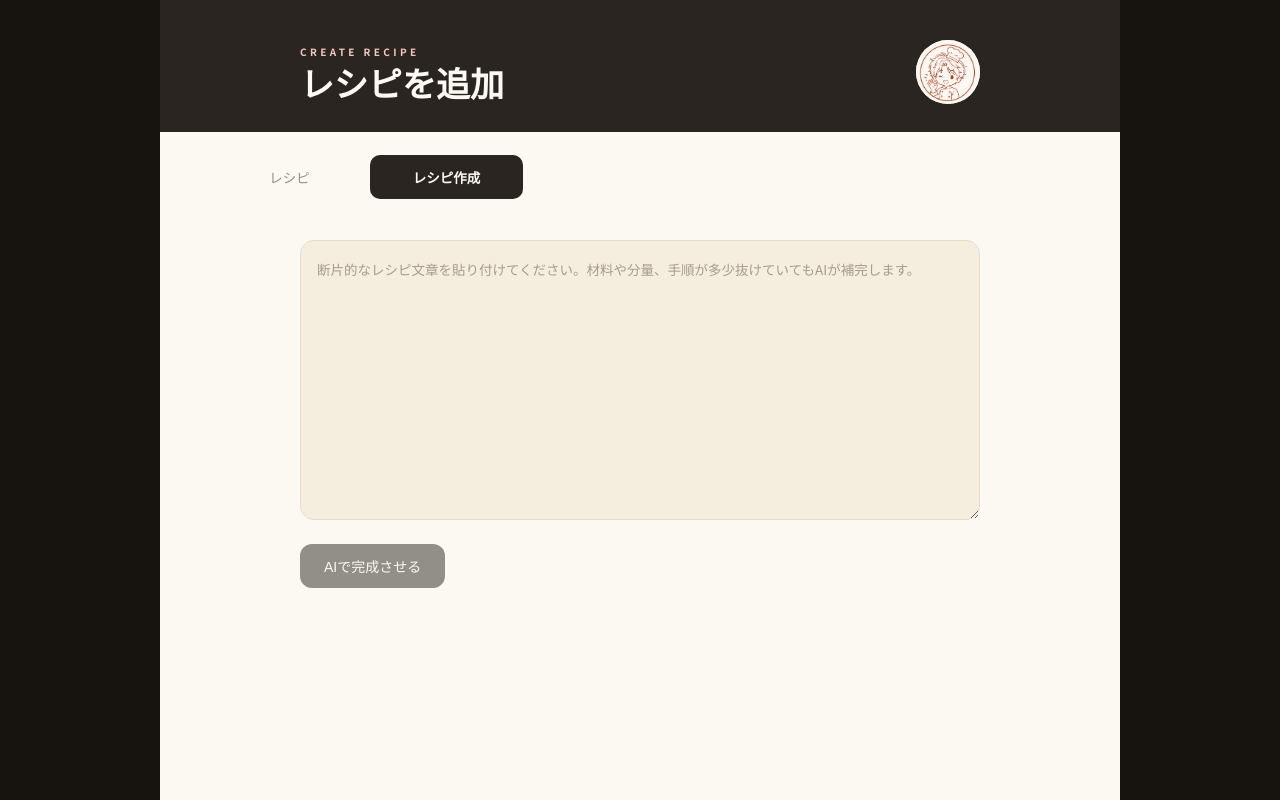
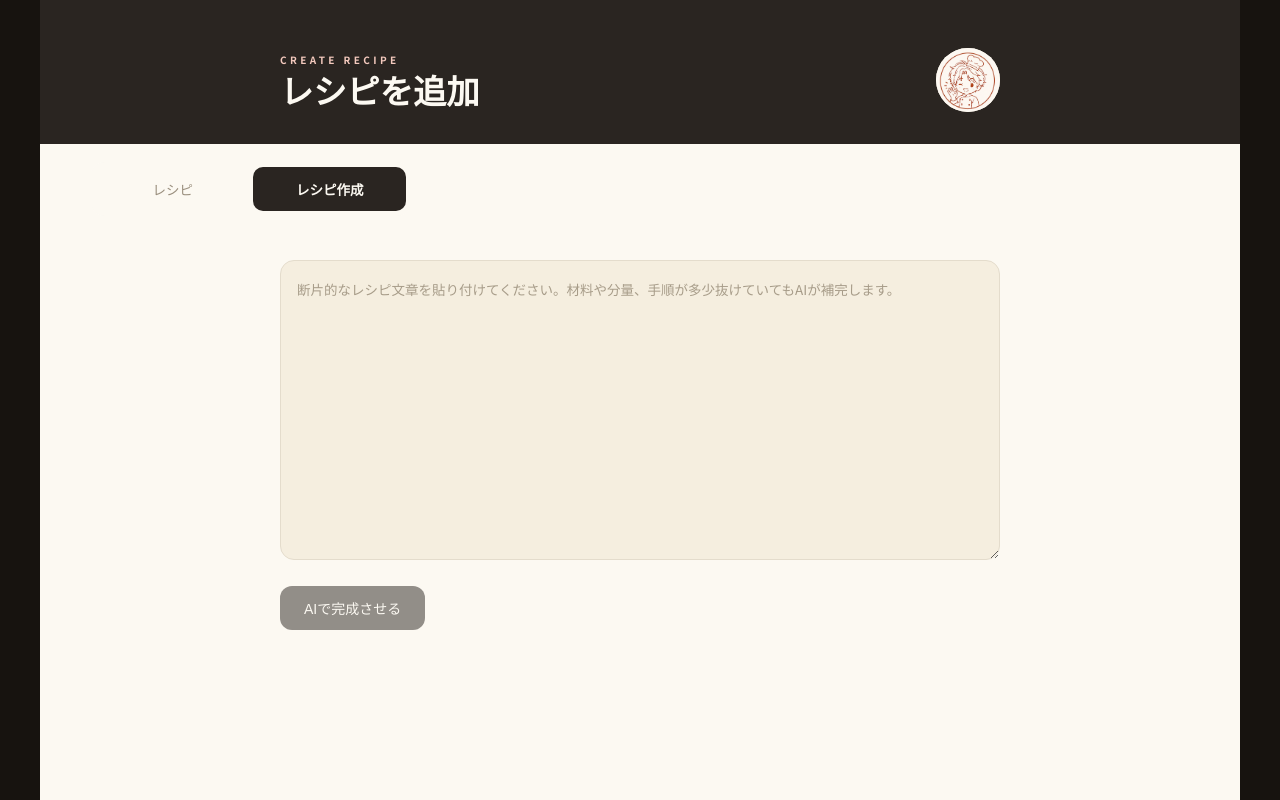
Before and after one commit to nalufurumi/recipe-app-nextjs-ai, a Next.js app: page /upload in a window 1280 px wide. Built offline with nearby package versions, Linux system fonts and the light colour scheme; a web font is replaced by a local one.

Commit message:
Replace fixed-px desktop breakpoints with fluid min()/clamp()/auto-fit sizing across list, upload, and detail pages

```diff
--- a/app/globals.css
+++ b/app/globals.css
@@ -203,32 +203,28 @@ a { color: inherit; text-decoration: none; }
 
 @media (min-width: 768px) {
   .home-screen {
-    max-width: 1040px;
+    max-width: min(94vw, 1200px);
   }
 
   .home-hero,
-  .home-list-wrap {
-    padding-left: 48px;
-    padding-right: 48px;
-  }
-
+  .home-list-wrap,
   .app-tabnav-wrap {
-    padding-left: 48px;
-    padding-right: 48px;
+    padding-left: clamp(24px, 4vw, 64px);
+    padding-right: clamp(24px, 4vw, 64px);
   }
 
   .app-tabnav-wrap .tab-nav {
-    max-width: 320px;
+    max-width: min(40%, 320px);
   }
 
   .home-list {
     display: grid;
-    grid-template-columns: repeat(auto-fill, minmax(260px, 1fr));
-    gap: 20px;
+    grid-template-columns: repeat(auto-fit, minmax(260px, 1fr));
+    gap: clamp(14px, 2vw, 24px);
   }
 
   .empty-state {
-    max-width: 480px;
+    max-width: min(80%, 480px);
     margin: 0 auto;
   }
 }
@@ -297,32 +293,31 @@ a { color: inherit; text-decoration: none; }
 
 @media (min-width: 768px) {
   .upload-screen {
-    max-width: 960px;
+    max-width: min(94vw, 1200px);
   }
 
   .upload-hero {
-    padding: 40px 40px 28px;
+    padding: clamp(28px, 4vw, 48px) clamp(24px, 5vw, 64px) clamp(20px, 3vw, 32px);
   }
 
-  .upload-hero-top {
-    max-width: 680px;
+  .upload-hero-top,
+  .upload-inner {
+    max-width: min(80%, 720px);
     margin: 0 auto;
+    width: min(80%, 720px);
   }
 
   .upload-hero-title {
-    font-size: 34px;
+    font-size: clamp(28px, 2.6vw, 36px);
   }
 
   .upload-inner {
-    max-width: 680px;
-    margin: 0 auto;
-    width: 100%;
-    padding: 32px 0 100px;
-    gap: 24px;
+    padding: clamp(24px, 4vw, 40px) 0 100px;
+    gap: clamp(18px, 2vw, 28px);
   }
 
   .upload-inner textarea {
-    min-height: 280px;
+    min-height: clamp(220px, 30vw, 300px);
   }
 }
 
@@ -759,9 +754,9 @@ a { color: inherit; text-decoration: none; }
 
 @media (min-width: 768px) {
   .screen {
-    max-width: 1040px;
+    max-width: min(94vw, 1200px);
     display: grid;
-    grid-template-columns: minmax(320px, 420px) 1fr;
+    grid-template-columns: minmax(280px, 34%) 1fr;
     align-items: start;
   }
 
@@ -781,7 +776,7 @@ a { color: inherit; text-decoration: none; }
   }
 
   .sheet-inner {
-    padding: 40px 48px 40px;
+    padding: clamp(24px, 4vw, 48px);
   }
 
   .cta-bar {
@@ -793,7 +788,7 @@ a { color: inherit; text-decoration: none; }
     width: auto;
     max-width: none;
     background: none;
-    padding: 0 48px 40px;
+    padding: 0 clamp(24px, 4vw, 48px) clamp(24px, 4vw, 40px);
   }
 }
 
```
